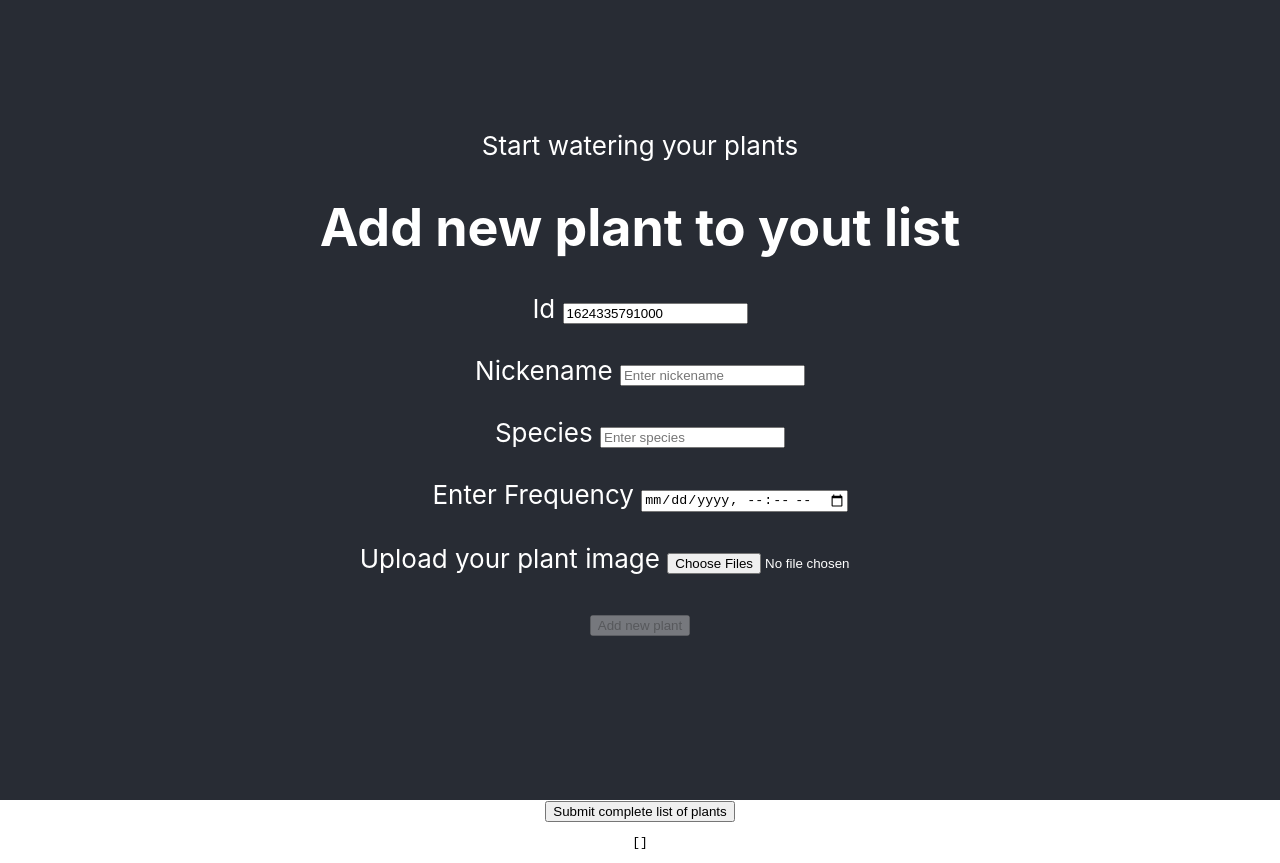
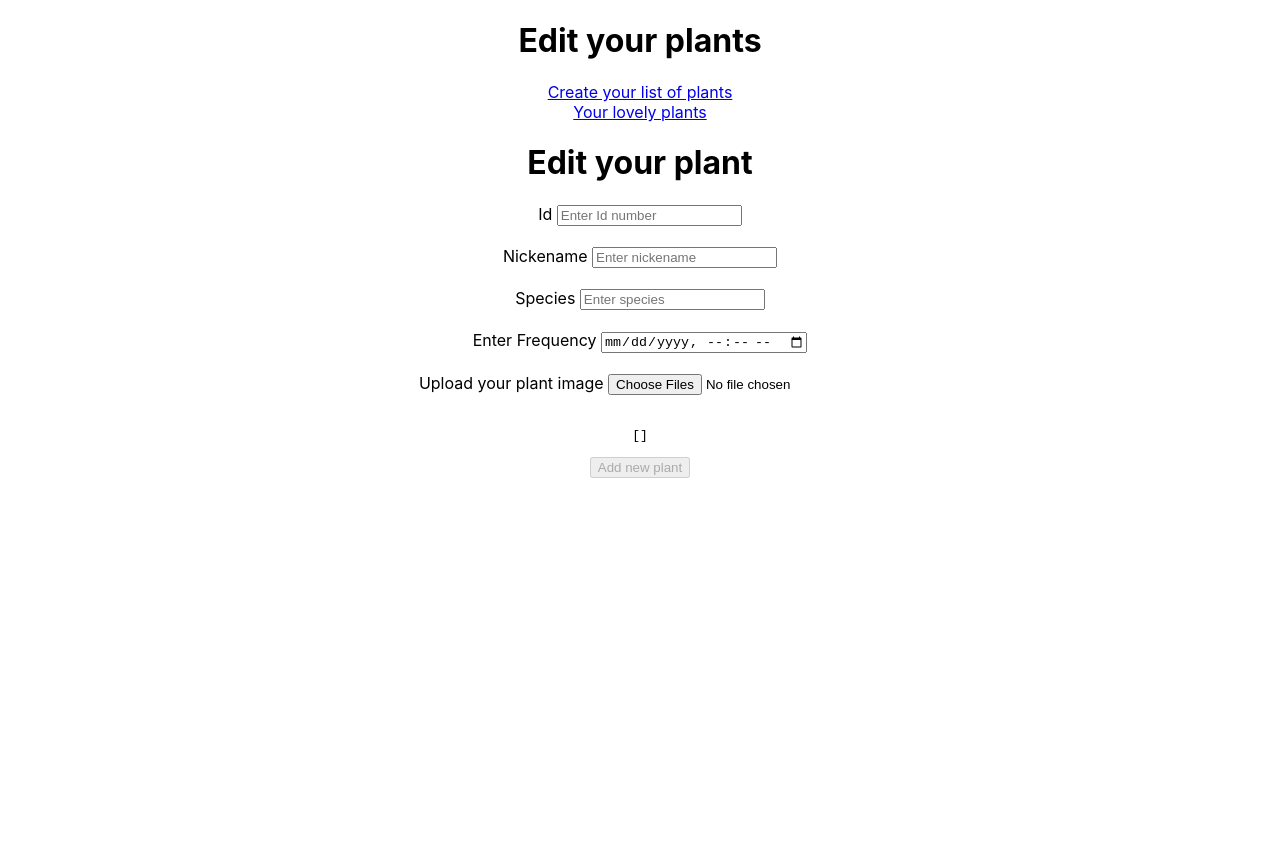
Before and after one commit to Water-Plants/front-end, a React (Create React App) app in the folder app/: page /edit/1 in a window 1280 px wide. After the commit the page ends 800 px from the top, so only its background shows below. Built offline with nearby package versions, Linux system fonts and the light colour scheme.

Commit message:
Plant form with delete button working and Edit button in the making

```diff
--- a/app/package.json
+++ b/app/package.json
@@ -9,6 +9,8 @@
     "axios": "^0.21.1",
     "react": "^17.0.2",
     "react-dom": "^17.0.2",
+    "react-router": "^5.2.0",
+    "react-router-dom": "^5.2.0",
     "react-scripts": "4.0.3",
     "web-vitals": "^1.1.2",
     "yup": "^0.32.9"
--- a/app/src/App.js
+++ b/app/src/App.js
@@ -1,17 +1,21 @@
 import React, {useState} from 'react';
+import { Route , Switch ,Link} from 'react-router-dom';
+import axios from 'axios';
+
 import './App.css';
 import PlantForm from './PlantForm.js';
 import ListOfPlants from './ListOfPlants.js';
-import axios from 'axios';
+import EditPlant from './EditPlant.js';
+
 
 
 function App() {
 
 // temporary state used to set state
-const [post, setPost] = useState([]);
+// const [post, setPost] = useState([]);
 
 // server error
-const [serverError, setServerError] = useState("");
+// const [serverError, setServerError] = useState("");
 
 // We save the list of plants passed by the user
 const [listofPlants, setListofPlants] =useState([
@@ -36,7 +40,7 @@ const addNewPlant =(plant) =>{
   }
 
   setListofPlants([...listofPlants,newPlant]); // use spread operator to submit the new plant
-
+  console.log('listofPlants',listofPlants)
 };
 
 
@@ -45,14 +49,6 @@ const addNewPlant =(plant) =>{
   const submitFlowersForm = event =>{
         // console.log('new plant event', plant)
         event.preventDefault();
-
-
-        axios
-        .post("https://reqres.in/api/users", listofPlants)
-        .then(response => {
-          // update temp state with value to display
-          setPost(response.data);
-
           // clear state, could also use 'initialState' here
           setListofPlants(
             [  {
@@ -64,26 +60,53 @@ const addNewPlant =(plant) =>{
               }]
                 );
 
-          // clear any server error
-          setServerError(null);
-        })
-        .catch(err => {
-          // this is where we could create a server error in the form!
-          setServerError("oops! something happened!");
-        });
+    //     axios
+    //     .post("https://reqres.in/api/users", listofPlants)
+    //     .then(response => {
+    //       // update temp state with value to display
+    //       setPost(response.data);
+
+    //       // clear state, could also use 'initialState' here
+    //       setListofPlants(
+    // [  {
+    //     id: "",
+    //     nickname: "",
+    //     species:"",
+    //     h2oFrequency:"",
+    //     image:""
+    //   }]
+    //     );
+
+    //       // clear any server error
+    //       setServerError(null);
+    //     })
+    //     .catch(err => {
+    //       // this is where we could create a server error in the form!
+    //       setServerError("oops! something happened!");
+    //     });
     }
 
   return (
     <div className="App">
-      <header className="App-header">
-        Start watering your plants
-        <PlantForm addNewPlant ={addNewPlant} id ={Date.now()} />
-        <ListOfPlants plants={listofPlants}/>
-      </header>
+      <h1> Edit your plants </h1>
+
+      <Link to="/addplant">Create your list of plants</Link>
+      <br></br>
+      <Link to="/listofplants">Your lovely plants</Link>
+      <br></br>
+      <Link to="/edit"></Link>
+      <Switch>
+            <Route path="/addplant" render ={() =><PlantForm addNewPlant ={addNewPlant} id ={Date.now()}/>}/>
+            <Route path="/edit/:id" render ={() =><EditPlant listofplants={listofPlants} />}/>
+            <Route path="/listofplants" render ={() =><ListOfPlants plants = {listofPlants} />}/>
+
+      </Switch>
+
       <form onSubmit ={submitFlowersForm}>
-      <button type="submit"> Submit complete list of plants </button>
-       <pre>{JSON.stringify(post, null, 2)}</pre>
+      {/* <button type="submit"> Submit complete list of plants </button> */}
+       {/* <pre>{JSON.stringify(post, null, 2)}</pre> */}
       </form>
+
     </div>
   );
 }
--- a/app/src/EditPlant.js
+++ b/app/src/EditPlant.js
@@ -1,9 +1,229 @@
+import axios from 'axios';
+import React, {useState, useEffect} from 'react';
+import * as yup from 'yup';
 
-function EditPlant() {
+
+
+function EditPlant(props) {
+
+    // // temporary state used to set state
+    const [post, setPost] = useState([]);
+
+    // // server error
+    const [serverError, setServerError] = useState("");
+
+     // control whether or not the form can be submitted if there are errors in form validation
+    const [isButtonDisabled, setIsButtonDisabled] = useState(false);
+
+
+    const [plant, setPlant] =useState({
+        id: props.id, // customize pre-populate value
+        nickname:"",
+        species:"",
+        h2oFrequency:"",
+        image:""
+    });
+
+    // User input validation
+    const [errors, setErrors] =useState({
+        id: props.id, // customize pre-populate value
+        nickname:"",
+        species:"",
+        h2oFrequency:"",
+        image:""
+    });
+
+// Schema used for all validation to determine whether the input is valid or not
+const FILE_SIZE = 1600 * 1024;
+const SUPPORTED_FORMATS = [
+  "image/jpg",
+  "image/jpeg",
+  "image/gif",
+  "image/png"
+];
+  const formSchema = yup.object().shape({
+    id: yup.number("Enter ID Number").required().positive().integer(),
+    nickname: yup.string().required("Enter nickname"),
+    species: yup.string().required( "Enter species"),
+    h2oFrequency: yup.date().required("Enter valid date"),
+    image: yup
+    .mixed()
+    .required("A file is required")
+    .test(
+      "fileSize","File too large",
+      value => value && value.size <= FILE_SIZE
+    )
+    .test(
+      "fileFormat",
+      "Unsupported Format",
+      value => value && SUPPORTED_FORMATS.includes(value.type)
+    )
+  });
+
+  // USeeffect to trigger yup check
+  useEffect(() => {
+    formSchema.isValid(plant).then(valid => {
+      console.log("valid?", valid);
+      setIsButtonDisabled(!valid);
+    });
+  }, [plant]);
+
+    // Trigger error messages
+
+  const validateChange = e => {
+    yup
+      .reach(formSchema, e.target.name) // get the value out of schema at key "e.target.name" --> "name="
+      .validate(e.target.value) // value in input
+      .then(valid => {
+        // if passing validation, clear any error
+        setErrors({ ...errors, [e.target.name]: "" });
+      })
+      .catch(err => {
+        // if failing validation, set error in state
+        console.log("error!", err);
+        setErrors({ ...errors, [e.target.name]: err.errors[0] });
+      });
+  };
+
+
+
+    // Update object data of new plant
+    const handleChanges =(e) =>{
+        e.persist();
+        const newStateObj = {...plant, [e.target.name]:  e.target.name === "image" ? e.target.files[0]: e.target.value}
+            // [e.target.name]: e.target.value}
+        validateChange(e);
+        setPlant(newStateObj)
+
+    };
+
+
+    const submitForm = event =>{
+        // console.log('new plant event', plant)
+        event.preventDefault();
+        props.addNewPlant(plant);
+
+        setPlant({ id:Date.now(),
+            nickname: "" ,
+            species:"",
+            h2oFrequency:"",
+            image:"",
+         }); // Clean form once is sumitted
+
+
+
+      //   axios
+      //   .post("https://reqres.in/api/users", plant)
+      //   .then(response => {
+      //     // update temp state with value to display
+      //     setPost(response.data);
+
+      //     // clear state, could also use 'initialState' here
+      //   setPlant({ id:Date.now(),
+      //     nickname: "" ,
+      //     species:"",
+      //     h2oFrequency:"",
+      //     image:"",
+      //  }); // Clean form once is sumitted
+
+      //     // clear any server error
+      //     setServerError(null);
+      //   })
+      //   .catch(err => {
+      //     // this is where we could create a server error in the form!
+      //     setServerError("oops! something happened!");
+      //   });
+
+
+    }
+    const[plantedit, setPlantEdit] = useState({})
+
+    const getplantDetails = (idToSearch) =>{
+      const plantObj = props.listofplants.filter(item => {
+        return item.id === idToSearch
+      });
+      setPlantEdit(plantObj);
+      console.log('plantObj',plantedit)
+    }
+
     return (
-    <form>
-        <input type="email" placeholder = "Enter email"/>
-      </form>
+        <div>
+            <h1>Edit your plant </h1>
+
+            <form onSubmit ={submitForm}>
+
+                <label htmlFor = "id">Id </label>
+                <input    id = "id" // label associated with
+                            name = "id"
+                            type="number"
+                            placeholder = "Enter Id number"
+                            value = {plant.id}// enter pre-populate value
+                            // onChange ={handleChanges}
+                            />
+
+                {/* {errors.id.length > 0 ? <p className="error">{errors.id}</p> : null} */}
+
+                <br></br>
+                <br></br>
+
+                <label htmlFor = "nickname">Nickename </label>
+                <input id = "nickname"
+                        name = "nickname"
+                        type="text"
+                        placeholder = "Enter nickename"
+                        value = {plant.nickname} // enter pre-populate value
+                        // onChange ={handleChanges}
+                         />
+                {/* {errors.nickname.length > 0 ? <p className="error">{errors.nickname}</p> : null} */}
+
+                <br></br>
+                <br></br>
+
+                <label htmlFor = "species"> Species </label>
+                <input id = "species"
+                        name = "species"
+                        type="text"
+                        placeholder = "Enter species"
+                        value = {plant.species}
+                        // onChange ={handleChanges}
+                        />
+                {/* {errors.species.length > 0 ? <p className="error">{errors.species}</p> : null} */}
+
+                <br></br>
+                <br></br>
+
+                <label htmlFor = "h2oFrequency">Enter Frequency </label>
+                <input id = "h2oFrequency"
+                        name = "h2oFrequency"
+                        type="datetime-local"
+                        placeholder = "Enter h2oFrequency"
+                        value = {plant.h2oFrequency}
+                        // onChange ={handleChanges}
+                        />
+                {/* {errors.h2oFrequency.length > 0 ? <p className="error">{errors.h2oFrequency}</p> : null} */}
+
+
+                <br></br>
+                <br></br>
+
+                <label htmlFor = "image"> Upload your plant image </label>
+                <input id= "image"
+                        type="file"
+                        name="image"
+                        multiple accept="image/*"
+                        // onChange={handleChanges}
+                        />
+
+                <br></br>
+                <br></br>
+
+                <pre>{JSON.stringify(post, null, 2)}</pre>
+
+
+                <button disabled={isButtonDisabled} type="submit"> Add new plant </button>
+
+            </form>
+      </div>
     );
   }
 
--- a/app/src/PlantForm.js
+++ b/app/src/PlantForm.js
@@ -2,13 +2,15 @@ import axios from 'axios';
 import React, {useState, useEffect} from 'react';
 import * as yup from 'yup';
 
+
+
 function PlantForm(props) {
 
     // // temporary state used to set state
-    // const [post, setPost] = useState([]);
+    const [post, setPost] = useState([]);
 
     // // server error
-    // const [serverError, setServerError] = useState("");
+    const [serverError, setServerError] = useState("");
 
      // control whether or not the form can be submitted if there are errors in form validation
     const [isButtonDisabled, setIsButtonDisabled] = useState(false);
@@ -110,27 +112,27 @@ const SUPPORTED_FORMATS = [
 
 
 
-    //     axios
-    //     .post("https://reqres.in/api/users", plant)
-    //     .then(response => {
-    //       // update temp state with value to display
-    //       setPost(response.data);
+        axios
+        .post("https://reqres.in/api/users", plant)
+        .then(response => {
+          // update temp state with value to display
+          setPost(response.data);
 
-    //       // clear state, could also use 'initialState' here
-    //     setPlant({ id:Date.now(),
-    //       nickname: "" ,
-    //       species:"",
-    //       h2oFrequency:"",
-    //       image:"",
-    //    }); // Clean form once is sumitted
+          // clear state, could also use 'initialState' here
+        setPlant({ id:Date.now(),
+          nickname: "" ,
+          species:"",
+          h2oFrequency:"",
+          image:"",
+       }); // Clean form once is sumitted
 
-    //       // clear any server error
-    //       setServerError(null);
-    //     })
-    //     .catch(err => {
-    //       // this is where we could create a server error in the form!
-    //       setServerError("oops! something happened!");
-    //     });
+          // clear any server error
+          setServerError(null);
+        })
+        .catch(err => {
+          // this is where we could create a server error in the form!
+          setServerError("oops! something happened!");
+        });
 
 
     }
@@ -202,7 +204,7 @@ const SUPPORTED_FORMATS = [
                 <br></br>
                 <br></br>
 
-                {/* <pre>{JSON.stringify(post, null, 2)}</pre> */}
+                <pre>{JSON.stringify(post, null, 2)}</pre>
 
 
                 <button disabled={isButtonDisabled} type="submit"> Add new plant </button>
--- a/app/src/index.js
+++ b/app/src/index.js
@@ -3,13 +3,10 @@ import ReactDOM from 'react-dom';
 import './index.css';
 import App from './App';
 import reportWebVitals from './reportWebVitals';
+import { BrowserRouter as Router } from "react-router-dom";
 
-ReactDOM.render(
-  <React.StrictMode>
-    <App />
-  </React.StrictMode>,
-  document.getElementById('root')
-);
+ReactDOM.render(<Router><App /></Router>, document.getElementById("root"));
+
 
 // If you want to start measuring performance in your app, pass a function
 // to log results (for example: reportWebVitals(console.log))
```
Also changed, not shown: app/src/DeletePlant.js (deleted, +0 -9 lines), app/src/ListOfPlants.js (+18 -3 lines), 1 other file (tests, documents, lock files or other folders). Lines whose indentation alone changed are shown as unchanged.
